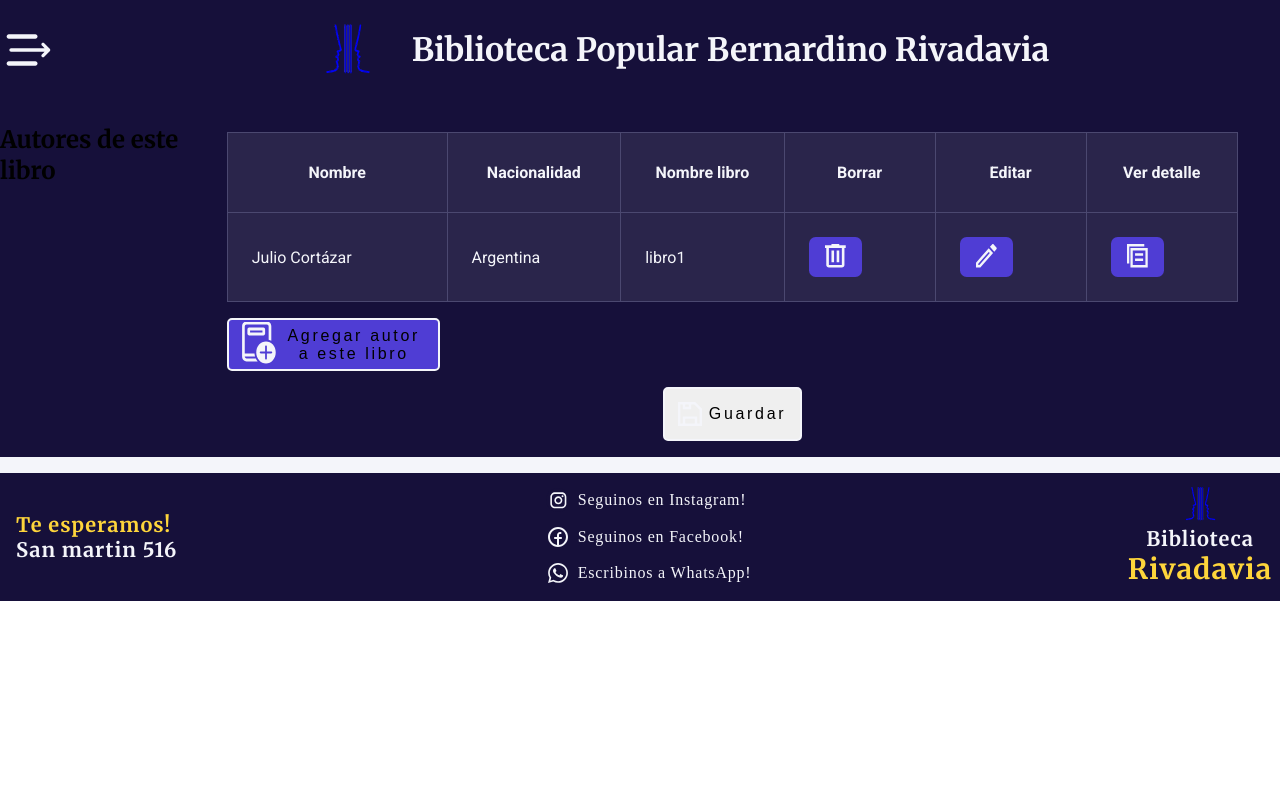
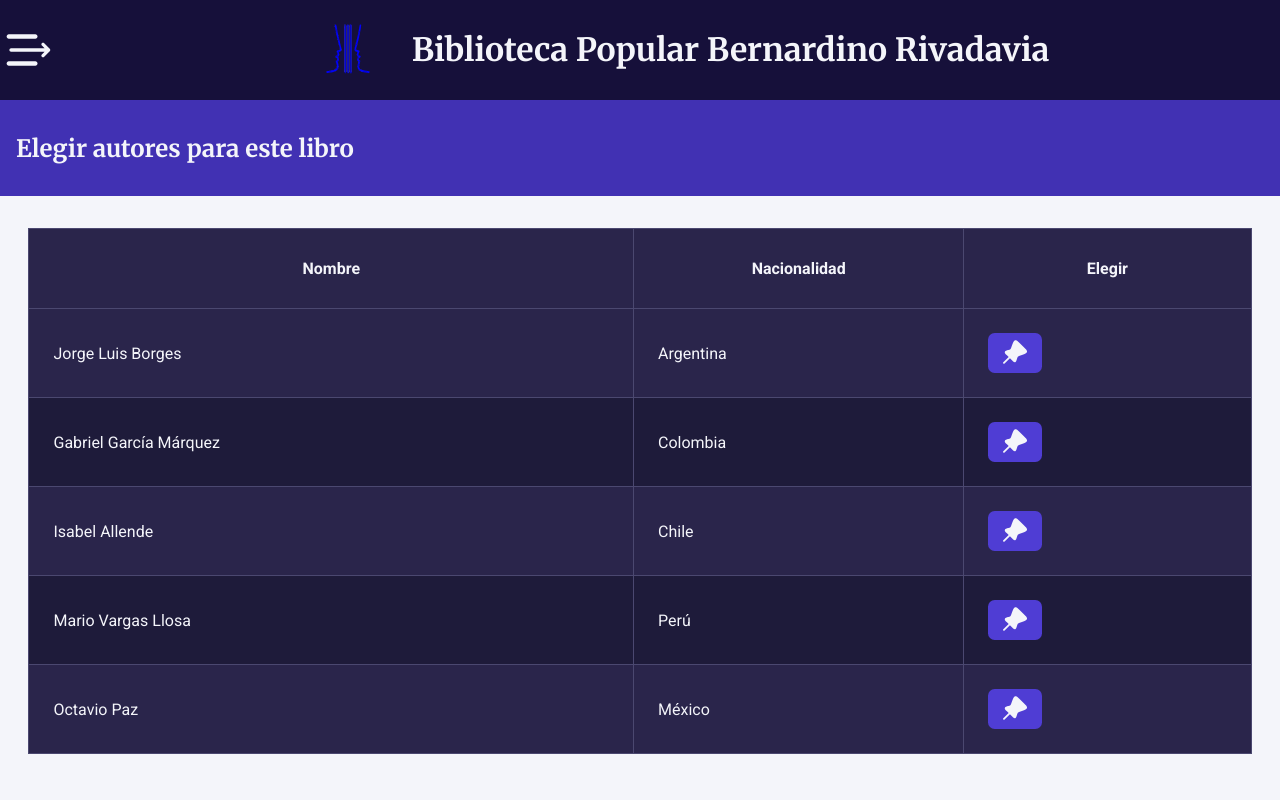
Before and after one commit to RolandoKirina/PPSLibraryBernardinoRivadavia, a React (Vite) app: page /books/booksauthor in a window 1280 px wide. Shown: the top 800 px of the page. Built offline with nearby package versions, Linux system fonts and the light colour scheme.

Commit message:
fixing book authors part 1

```diff
--- a/src/App.jsx
+++ b/src/App.jsx
@@ -98,9 +98,9 @@ function App() {
               <Renewe isPopup={false} title="Listado de reservas" />
             </Content>}/>
 
-            <Route path='/books/authors' element={<Content>
+            {/* <Route path='/books/authors' element={<Content>
               <AuthorSection/>
-            </Content>}/>
+            </Content>}/>  */}
 
 
             <Route path='/books/booksauthor' element={<Content>
--- a/src/components/author-components/AuthorBooks/AuthorBooks.jsx
+++ b/src/components/author-components/AuthorBooks/AuthorBooks.jsx
@@ -274,7 +274,7 @@ export default function AuthorBooks({authorSelected, deleteAuthorSelected, updat
                             <h3>Libros cargados en la biblioteca</h3>
                         </div>
                         <Table columns={bookshelfBooksColumns} data={books}/>
-                        </div>
+                    </div>
                     <div className='author-books'>
                         <div className='author-books-title'>
                             <h3>Libros de este autor</h3>
--- a/src/components/author-components/BooksAuthor/BooksAuthor.jsx
+++ b/src/components/author-components/BooksAuthor/BooksAuthor.jsx
@@ -1,6 +1,7 @@
 import { Table } from '../../common/table/Table.jsx';
 import Btn from '../../common/btn/Btn.jsx';
 import DeleteIcon from '../../../assets/img/delete-icon.svg';
+import ChooseIcon from '../../../assets/img/choose-icon.svg';
 import EditIcon from '../../../assets/img/edit-icon.svg';
 import DetailsIcon from '../../../assets/img/details-icon.svg';
 import AddBookIcon from '../../../assets/img/add-book-icon.svg';
@@ -9,8 +10,12 @@ import { useState } from 'react';
 import GenericForm from '../../generic/GenericForm/GenericForm.jsx';
 import PopUp from '../../common/popup-table/PopUp';
 import data from '../../../data/forms/booksauthorforms.js';
+import GenericSection from '../../generic/GenericSection/GenericSection';
+import { mockAuthors } from '../../../data/mocks/authors.js';
+import { useEntityManager } from '../../../hooks/useEntityManager.js';
+
 export default function BooksAuthor() {
-
+    const { items: authorItems, getItem: getAuthorItem, createItem: createAuthorItem, updateItem: updateAuthorItem, deleteItem: deleteAuthorItem } = useEntityManager(mockAuthors, 'authors');
 
     const BooksAuthor = [
         {
@@ -22,78 +27,26 @@ export default function BooksAuthor() {
         }
     ];
 
-
     const [PopUpAddBooksAuthor,setPopUpAddBooksAuthor]=useState(false);
 
-
     const columns = [
-                { header: 'Nombre', accessor: 'name' },
-                {header:'Nacionalidad',accessor:'nacionality'},
-                {header:'Nombre libro',accessor:'namebook'},
+                { header: 'Nombre', accessor: 'authorName' },
+                { header:'Nacionalidad',accessor:'nationality' },
                 {
-                    header: 'Borrar',
-                    accessor: 'delete',
+                    header: 'Elegir',
+                    accessor: 'choose',
                     render: (_, row) => (
-                     <button type='button' className="button-table" onClick={() => setDeletePopup(true)}>
-                        <img src={DeleteIcon} alt="Borrar" />
-                    </button>
-                    )
-                },
-                {
-                    header: 'Editar',
-                    accessor: 'edit',
-                    render: (_, row) => (
-                    <button type='button' className="button-table" onClick={() => window.open(`${window.location.origin}/authors/author-books-edit`, '_blank')}>
-                        <img src={EditIcon} alt="Editar" />
-                    </button>
-                    )
-                },
-                {
-                    header: 'Ver detalle',
-                    accessor: 'details',
-                    render: (_, row) => (
-                    <button type='button' className="button-table" onClick={() => window.open(`${window.location.origin}/authors/author-books-details`, '_blank')}>
-                        <img src={DetailsIcon} alt="Detalles" />
+                    <button className="button-table"  onClick={() => setConfirmPopup(true)}>
+                        <img src={ChooseIcon} alt="Elegir" />
                     </button>
                     )
                 }
-        ];
-
-
-
+    ];
 
             return (
                 <>
-                    <div className='author-books-container'>
-                        <h2 className='author-books-title'>Autores de este libro</h2>
+                    <GenericSection title={'Elegir autores para este libro'} columns={columns} data={authorItems}/>
 
-                        <Table columns={columns} data={BooksAuthor}>
-                            <div className='author-books-add-btn'>
-                                <Btn onClick={() => setPopUpAddBooksAuthor(true)} text={'Agregar autor a este libro'} icon={<img src={AddBookIcon} alt='addBookIcon'/>} />
-                            </div>
-                            <div className='author-books-save-btn'>
-                                <Btn text="Guardar" className="changes btn"
-                                    icon={<div className="img-ico"><img src={SaveIcon} alt="Guardar" /></div>}/>
-
-                            </div>
-                            <div>
-
-                            </div>
-                        </Table>
-                        {PopUpAddBooksAuthor && (
-                            <PopUp
-                                title="Agregar autor al Libro"
-                                onClick={() => setPopUpAddBooksAuthor(false)}
-                            >
-                                {/*aca en vez de esto se ouede utilizar una libreria de react que permite
-                                buscar autores x texxto ala vez que esta el select, react select para mostrar muchos autords a la vez*/}
-                                <GenericForm fields={data} title="Añadir autor a un libro"/>
-                            </PopUp>
-                            )}
-
-
-
-                    </div>
                 </>
             )
 }
--- /dev/null
+++ b/src/components/book-components/BooksAuthor/BookAuthors.jsx
@@ -0,0 +1,31 @@
+import './BookAuthors.css';
+import { Table } from '../../common/table/Table';
+import { mockAuthors } from '../../../data/mocks/authors';
+import { useEntityManager } from '../../../hooks/useEntityManager';
+
+
+export default function BookAuthors() {
+    const { items: authorItems, getItem: getAuthorItem, createItem: createAuthorItem, updateItem: updateAuthorItem, deleteItem: deleteAuthorItem } = useEntityManager(mockAuthors, 'authors');
+
+    let columns = [
+        { header: 'Nombre', accessor: 'authorName' },
+        { header: 'Nacionalidad', accessor: 'nationality' },
+    ];
+
+    return (
+        <>
+                <div className='library-books'>
+                    <div className='author-books-title'>
+                        <h3>Autores cargados en la biblioteca</h3>
+                    </div>
+                    <Table data={authorItems} columns={columns}/>
+                </div>
+                <div className='author-books'>
+                    <div className='author-books-title'>
+                        <h3>Autores de este libro</h3>
+                    </div>
+                    <Table/>
+                </div>
+        </>
+    )
+}
--- a/src/components/book-components/FormAddBook/formAddbook.css
+++ b/src/components/book-components/FormAddBook/formAddbook.css
@@ -129,10 +129,9 @@ margin-bottom: 0;
   margin-bottom: 0.5rem;
 }
 
-/*lo siento, no supe como  arregarlo al margen*/
-.margininput{
+/* .margininput{
     margin-bottom: -1.2em;
-}
+} */
 
 
 .changes.btn {
@@ -153,3 +152,20 @@ margin-bottom: 0;
 .btn-right{
     margin-left: 0.4em;
 }
+
+.formeditbook .input .cdu div {
+    display: flex;
+}
+
+.formeditbook .input .cdu .cdu-options {
+    width: 100%;
+    justify-content: space-between;
+}
+
+.formeditbook .input .cdu .cdu-options:first-child {
+    width: 50%;
+}
+
+.formeditbook .input .cdu .cdu-options input:last-child {
+    width: 30%;
+}
--- a/src/components/book-components/formeditbook/FormEditBook.jsx
+++ b/src/components/book-components/formeditbook/FormEditBook.jsx
@@ -23,22 +23,14 @@ export default function FormEditBook(){
                 </div>
 
 
-               <div className="input margininput">
-                <div className="content content-form">
-                        <div>
-                            <div>
-                                <label htmlFor="codeCDU1">Código CDU </label>
-
+                <div className="input">
+                            <div className="cdu">
+                                    <label htmlFor="codeCDU1">Código CDU </label>
+                                    <div className="cdu-options">
+                                        <input name="codeCDU1" type="number" />
+                                        <input name="codeCDU1" type="number" />
+                                    </div>
                             </div>
-                            <div>
-                                 <input id="codeCDU1" type="number" />
-                                <input id="codeCDU1" type="number" />
-                            </div>
-
-
-                        </div>
-
-                </div>
                 </div>
 
                 <div className="input">
--- a/src/components/fees-components/feesbetweendates/FeesBetweenDates.css
+++ b/src/components/fees-components/feesbetweendates/FeesBetweenDates.css
@@ -59,24 +59,24 @@
   width: 100%;
 }
 
-.input {
+.fees-between-dates-container .input {
   margin: 0.5em 1em;
   display: flex;
   flex-direction: column;
   justify-content: space-between;
 }
 
-.input label {
+.fees-between-dates-container .input label {
   margin-bottom: 0.3rem;
   color: var(--secondary-light-1);
 }
 
-.input select {
+ .fees-between-dates-container.input select {
   height: 2em;
   overflow-y: auto;
 }
 
-.input select option {
+ .fees-between-dates-container .input select option {
   border-radius: 0.8em;
 }
 
--- a/src/components/option-components/EmployeeForm/EmployeeForm.css
+++ b/src/components/option-components/EmployeeForm/EmployeeForm.css
@@ -22,14 +22,14 @@
     height: 100%;
 }
 
-label {
+.employee-form label {
     font-family: var(--font-titles);
     margin-top: 1em;
     margin-bottom: 0.5em;
     letter-spacing: 0.05em;
 }
 
-.input-form, select {
+.employee-form .input-form, select {
     width: 100%;
     height: 4em;
     border-radius: 0.8em;
@@ -65,8 +65,7 @@ label {
     margin-bottom: 1em;
 }
 
-a {
-
+.employee-form a {
     color: var(--secondary-light-2);
     letter-spacing: 0.05em;
     cursor: pointer;
--- a/src/pages/BookSection/BookSection.css
+++ b/src/pages/BookSection/BookSection.css
@@ -57,7 +57,7 @@
     background: var(--primary-dark-2);
     overflow: scroll;
     border-radius: 10px;
-    width: 50em;
+    min-width: 50em;
     margin-top: 3em;
     height: auto;
     max-height: 100vh;
```
Also changed, not shown: src/components/book-components/FormAddBook/FormAddBook.jsx (+24 -14 lines), src/components/book-components/BooksAuthor/BookAuthors.css (added).
